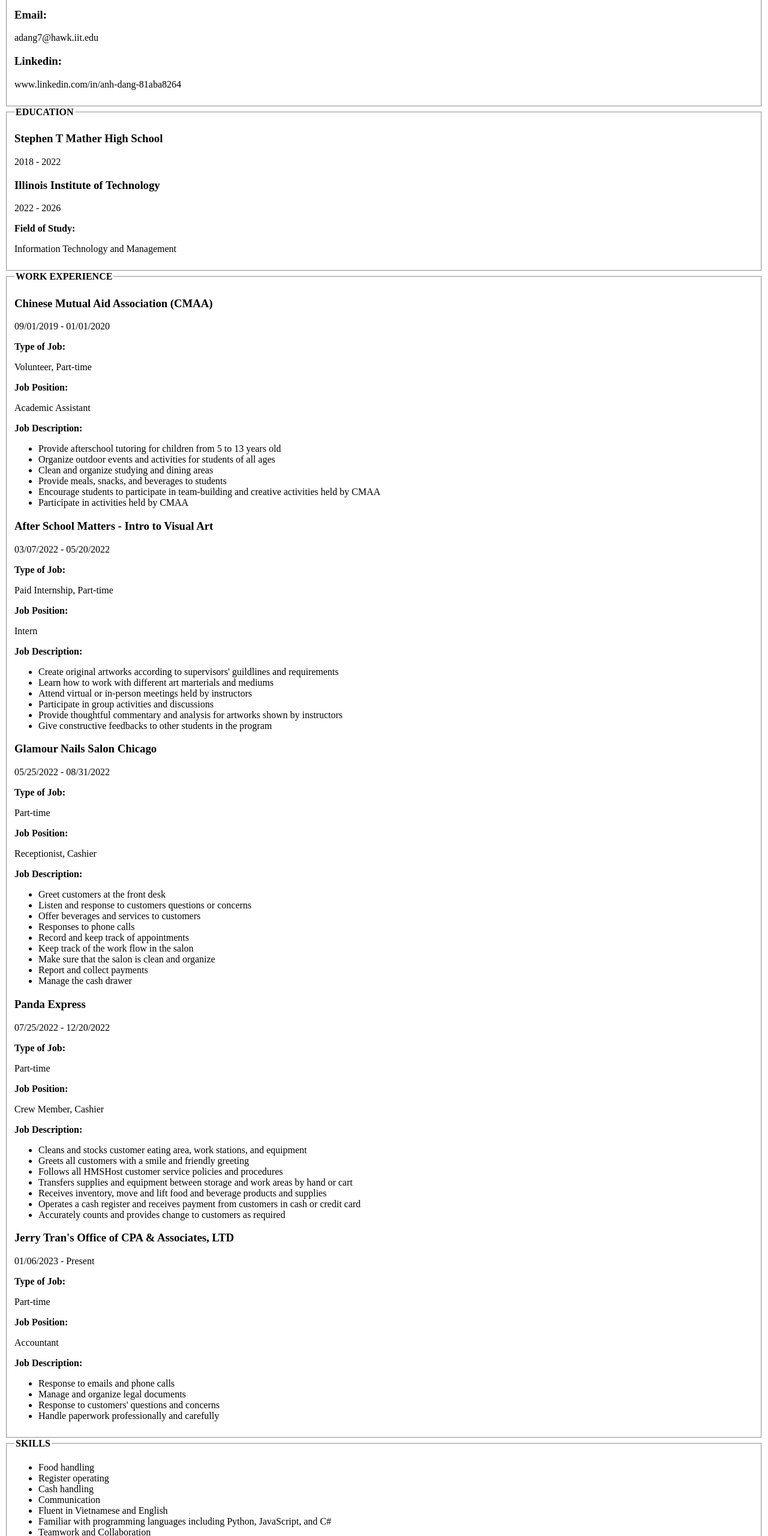
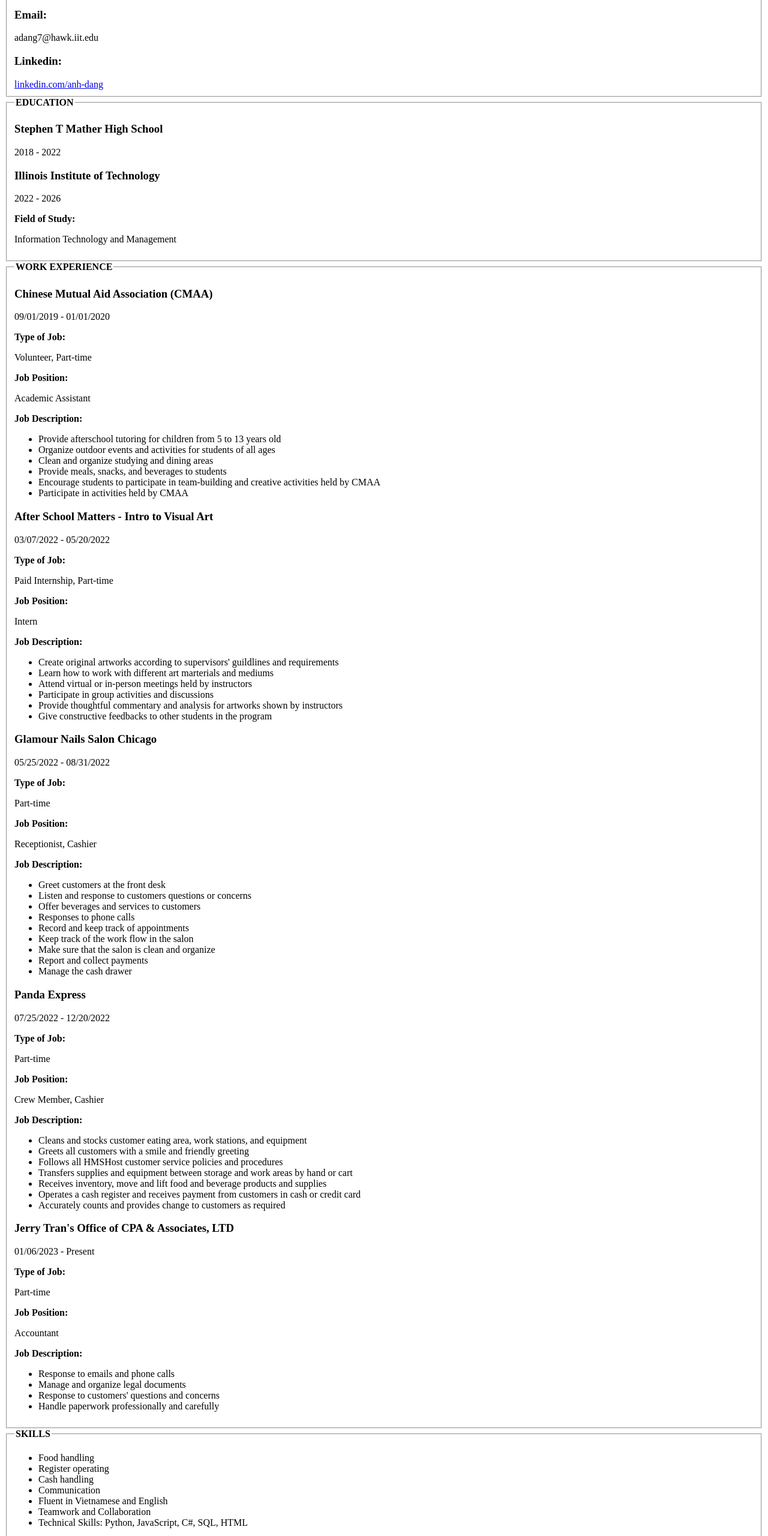
Before and after one commit to anhdang00/project3, a plain HTML site: page index.html in a window 1280 px wide. Shown: the part 220-2780 px from the top of the page at 60% size. Drawn offline with Linux system fonts and the light colour scheme.

Commit message:
change LinkedIn link

```diff
--- a/index.html
+++ b/index.html
@@ -15,7 +15,7 @@
 		<h3>Email:</h3>
 		<p>adang7@hawk.iit.edu</p>
 		<h3>Linkedin:</h3>
-		<p>www.linkedin.com/in/anh-dang-81aba8264</p>
+		<a href="www.linkedin.com/in/anh-dang-81aba8264" title="Linkedin Profile">linkedin.com/anh-dang</a>
  	</fieldset>
 
 	<fieldset>
@@ -121,8 +121,8 @@
 			<li>Cash handling</li>
 			<li>Communication</li>
 			<li>Fluent in Vietnamese and English</li>
-			<li>Familiar with programming languages including Python, JavaScript, and C#</li>
 			<li>Teamwork and Collaboration</li>
+			<li>Technical Skills: Python, JavaScript, C#, SQL, HTML</li>
 		</ul>
 	</fieldset>
 
```
